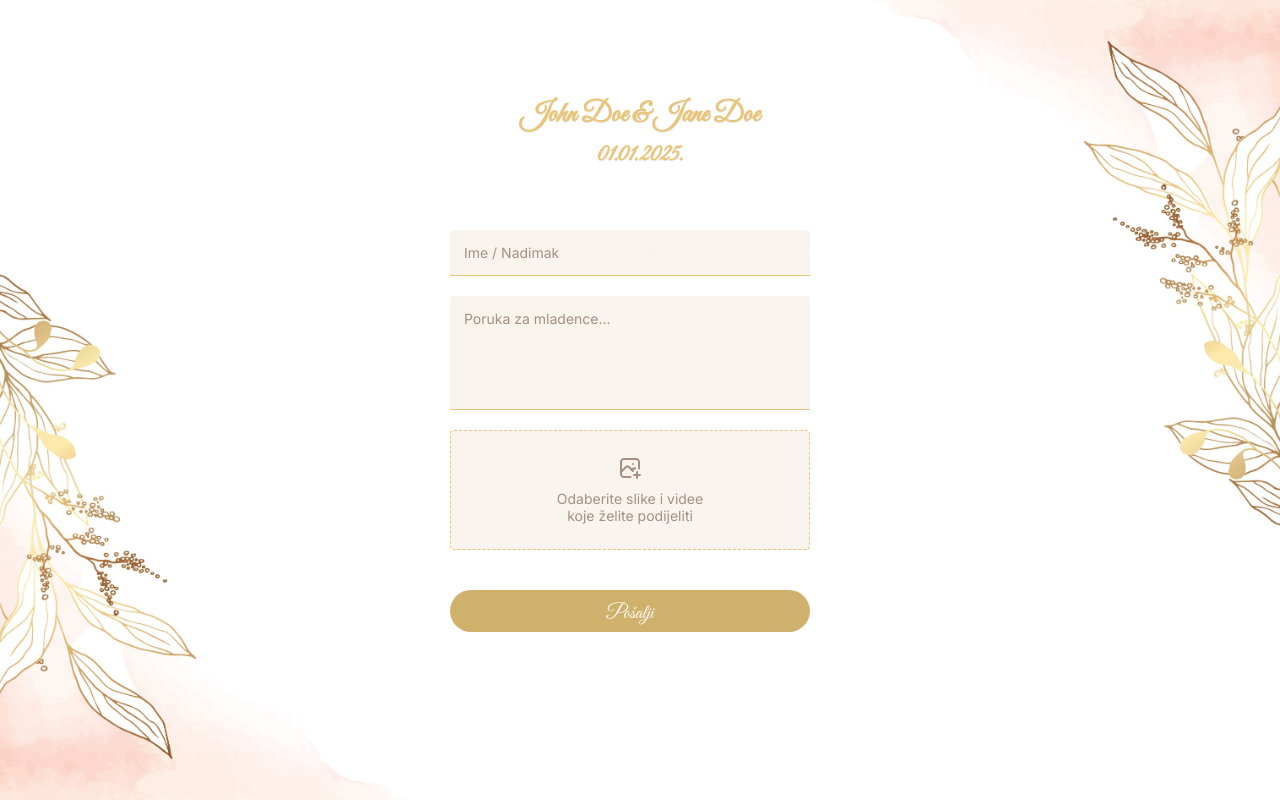
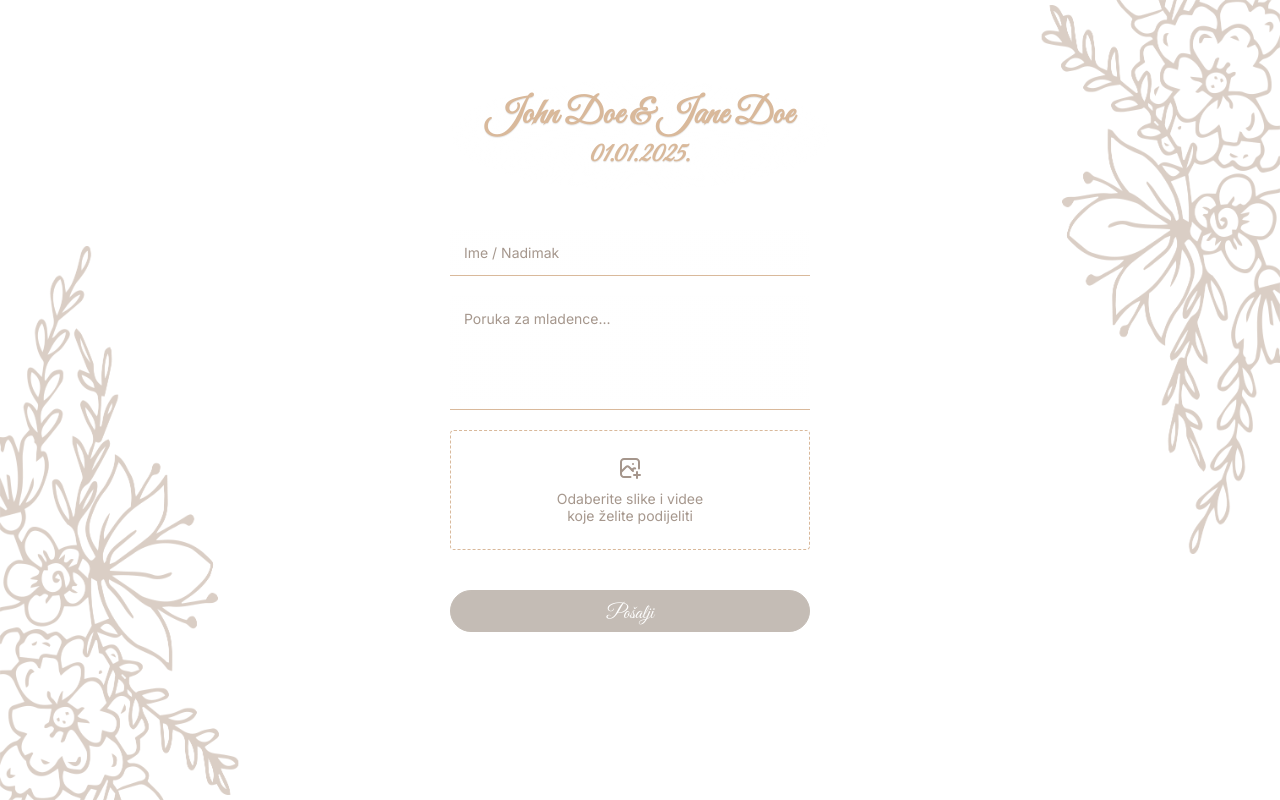
Before and after one commit to capture-love/capture-love.github.io, a React (Vite) app: page / in a window 1280 px wide. Built offline with nearby package versions, Linux system fonts and the light colour scheme; no server answers.

Commit message:
chore: design for other wedding couple

```diff
--- a/src/App.tsx
+++ b/src/App.tsx
@@ -164,6 +164,7 @@ function App() {
           <div ref={formWrapper} className="form-wrapper">
             <input
               ref={fileInput}
+              id="media"
               onChange={handleImportMedia}
               type="file"
               accept="image/*,video/*"
@@ -171,12 +172,15 @@ function App() {
               hidden
             />
             <input
+              id="primary"
               className="text-input"
               placeholder="Ime / Nadimak"
               value={form.name}
               onChange={(e) => handleFormChange('name', e.target.value)}
+              autoComplete="off"
             />
             <textarea
+              id="message"
               className="text-input"
               placeholder="Poruka za mladence..."
               value={form.message}
--- a/src/styles/_colors.scss
+++ b/src/styles/_colors.scss
@@ -1,6 +1,6 @@
 $black: #000000;
 $danger: #ff0000;
-$dark: #69503f;
-$light: #f1e3d3;
-$primary: #e8c578;
+$dark: #6a5241;
+$light: #ffffff;
+$primary: #d9b99b;
 $white: #ffffff;
--- a/src/styles/main.scss
+++ b/src/styles/main.scss
@@ -114,7 +114,7 @@ main {
     border-radius: 100%;
     box-shadow: 0 0 20px colors.$white;
     color: colors.$primary;
-    font-size: 28px;
+    font-size: 36px;
     font-weight: 600;
     line-height: 30px;
     margin: 60px 0 40px 0;
@@ -128,7 +128,7 @@ main {
     }
 
     h2 {
-      font-size: 24px;
+      font-size: 28px;
       margin-top: 10px;
     }
   }
@@ -246,7 +246,7 @@ main {
       align-items: center;
       background-color: colors.$primary;
       border-radius: 100vw;
-      border: 1px solid rgba(colors.$black, 0.1);
+      border: 1px solid colors.$primary;
       color: colors.$white;
       cursor: pointer;
       display: flex;
@@ -258,10 +258,8 @@ main {
       width: 100%;
 
       &:disabled {
-        background-image: linear-gradient(rgba(colors.$black, 0.1), rgba(colors.$black, 0.1)),
-          linear-gradient(colors.$primary, colors.$primary);
-        border: 1px solid rgba(colors.$black, 0);
         cursor: not-allowed;
+        filter: grayscale(0.75);
       }
     }
   }
```
Also changed, not shown: public/images/pattern.png.
